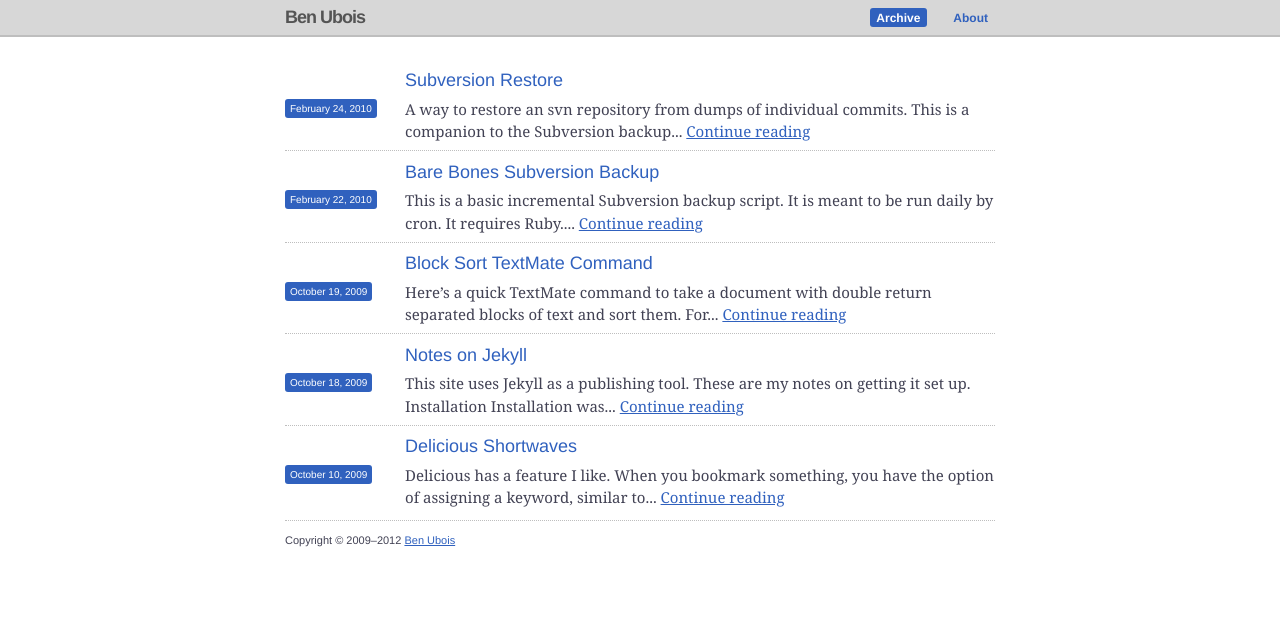
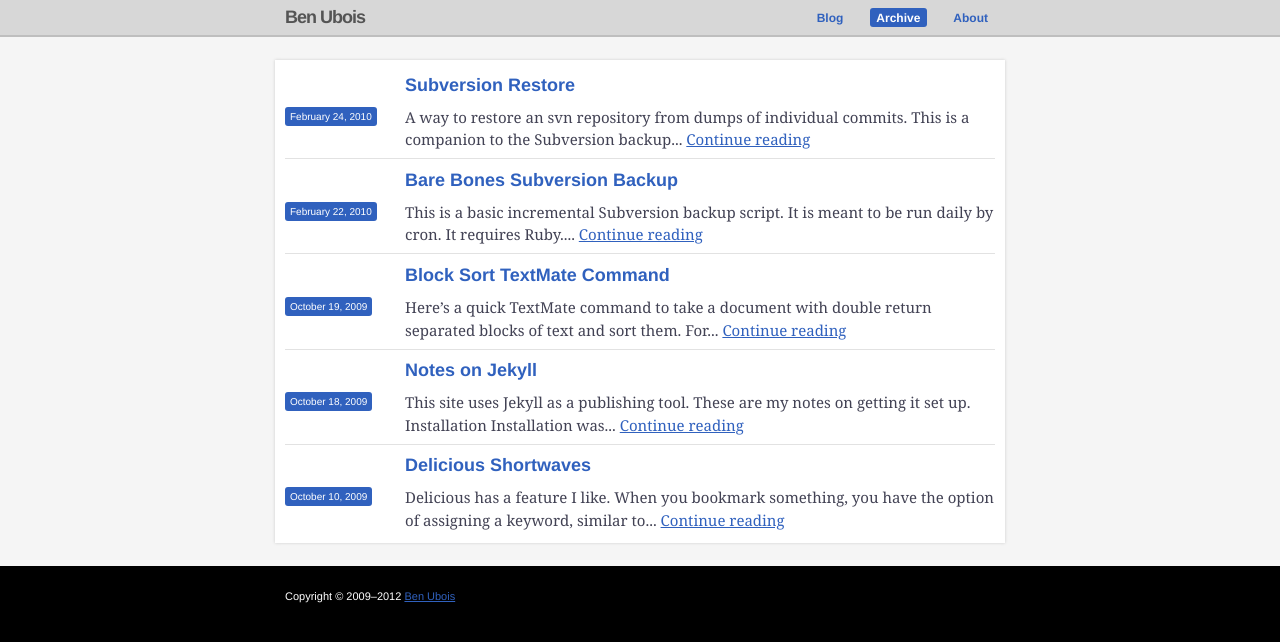
Before and after one commit to benubois/benubois.github.com, a Jekyll site: the page built from archive.html, in a window 1280 px wide. Shown: the top 642 px of the page. Built offline with Jekyll 4.4.1, drawn with Linux system fonts in a browser that asks for light colours; Markdown is read by kramdown in place of the engine named in the settings.

Commit message:
Tweaking styles and architecture.

```diff
--- a/_config.yml
+++ b/_config.yml
@@ -1,3 +1,4 @@
+permalink: /blog/:year/:month/:day/:title
 pygments: true
 markdown: rdiscount
 exclude:
--- a/_layouts/default.html
+++ b/_layouts/default.html
@@ -4,8 +4,8 @@
 	<meta charset="utf-8" />
 	<title>Ben Ubois | {{ page.title }}</title>
 	<link rel="alternate" type="application/atom+xml" title="Ben Ubois - Atom" href="http://feeds.feedburner.com/benubois" />
-	<link rel="stylesheet" href="/css/master.css" />
-	<script src="/js/master.js"></script>
+	<link rel="stylesheet" href="/css/master.css?{{ site.time | date: "%Y%m%d%H%M%S" }}" />
+	<script src="/js/master.js?{{ site.time | date: "%Y%m%d%H%M%S" }}"></script>
 	<script type="text/javascript">
 		var _gaq = _gaq || [];
 		_gaq.push(['_setAccount', 'UA-172060-6']);
@@ -27,21 +27,24 @@
 				<ul class="clearfix">
 					<li{% if page.title == 'About' %} class="selected"{% endif %}><a href="/about.html">About</a></li>
 					<li{% if page.title == 'Archive' %} class="selected"{% endif %}><a href="/archive.html">Archive</a></li>
+					<li{% if page.title == 'Blog' %} class="selected"{% endif %}><a href="/blog/">Blog</a></li>
 				</ul>
 			</nav>
 		</div>
 	</header>
 
-	<section id="content-wrap">
-		<div class="container">
+	<div class="site-wrap">
+		<section id="content-wrap">
+			<div class="container">
 
-		{{ content }}
+			{{ content }}
 
-		</div>
-	</section>
+			</div>
+		</section>
+	</div>
 
 	<footer class="container">
 		<p>Copyright &copy; 2009&ndash;{{ site.time | date: "%Y" }} <a href="mailto:ben@benubois.com">Ben Ubois</a></p>
-	</div>
+	</footer>
 </body>
 </html>
--- a/css/master.css
+++ b/css/master.css
@@ -87,6 +87,7 @@ body {
 	line-height: 1.5;
 	color: #424254;
 	padding-bottom: 20px;
+	background: #000;
 }
 a,a:visited {
 	color: #3061BE;
@@ -96,12 +97,13 @@ a:hover,a:active {
 }
 h1, h2, h3, h4, h5, h6 {
 	font-weight:normal;
-	font-family: Helvetica, Arial sans-serif;
+	font-family: Helvetica, Arial, sans-serif;
 }
 h2 {
+	font-weight: bold;
 	color: #000;
 	font-size: 1.2em;
-	margin-bottom: 0.2em;
+	margin-bottom: 0.4em;
 }
 h2 a {
 	text-decoration: none;
@@ -131,7 +133,6 @@ header {
 	background: #D7D7D7;
 	border-bottom: 2px solid #BEBEBE;
 	padding: 8px 0;
-	margin-bottom: 1.5em;
 	line-height: 1;
 }
 header p {
@@ -180,20 +181,29 @@ nav li.selected a {
 	border-radius: 3px;
 	background: #3061BE;
 }
+.site-wrap {
+	padding: 1.5em 0;
+	background: #f5f5f5;
+}
+#content-wrap {
+	margin: 0 auto;
+	padding: .8em 0;
+	width: 730px;
+	background: #fff;
+	-moz-box-shadow: 0 0 3px 0px #ccc;
+	-webkit-box-shadow: 0 0 3px 0px #ccc;
+	box-shadow: 0 0 3px 0px #ccc;
+}
 footer p {
-	border-top: 1px dotted #BEBEBE;
 	padding: 1em 0 0;
 	margin: 1em 0 0;
 	font-family: Helvetica, Arial, sans-serif;
 	font-size: 11px;
+	color: #FFF;
 }
 
 /* - Content
 -------------------------------------------------------*/
-.post {
-	padding: .5em 0 0;
-	margin: .5em 0 0;
-}
 .post h2 {
 	padding-left: 120px;
 }
@@ -225,7 +235,9 @@ time.pill {
 /* - Misc
 -------------------------------------------------------*/
 .separator {
-	border-top: 1px dotted #BEBEBE;
+	border-top: 1px solid #e2e2e2;
+	padding: .5em 0 0;
+	margin: .5em 0 0;
 }
 .meta {
 	color: #808080;
@@ -258,6 +270,15 @@ div.colborder {
 	padding-right: 24px;
 	margin-right: 25px;
 	border-right: 1px dotted #BEBEBE;
+}
+.tile {
+	height: 230px;
+	border: 1px solid #ccc;
+	border-radius: 3px;
+	display: block;
+}
+:hover.tile {
+	border-color: #3061BE;
 }
 
 /* - Code
```
Also changed, not shown: about.markdown (+4 -5 lines), blog/index.html (added, +25 -0 lines), index.html (+17 -17 lines).
